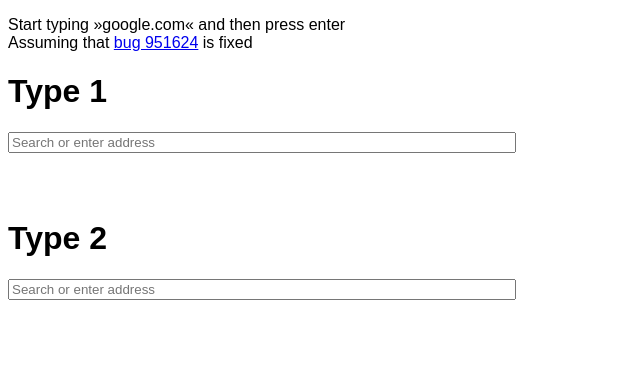
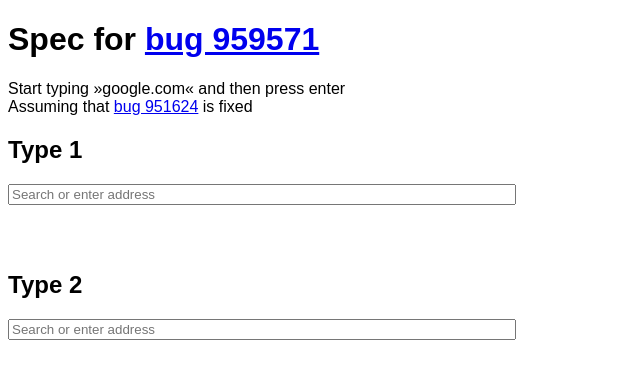
Before and after one commit to phlsa/ff-search-suggestion, a plain HTML site: page index.html in a window 1280 px wide. Shown: the whole page, without its empty margins (0-640 px from the left). Drawn offline with Linux system fonts and the light colour scheme.

Commit message:
add description and link to bug

```diff
--- a/index.html
+++ b/index.html
@@ -33,10 +33,11 @@
 </head>
 <body>
 
+<h1>Spec for <a href="https://bugzilla.mozilla.org/show_bug.cgi?id=959571">bug 959571</a></h1>
 <p>Start typing »google.com« and then press enter<br>
 Assuming that <a href="https://bugzilla.mozilla.org/show_bug.cgi?id=951624">bug 951624</a> is fixed</p>
 
-<h1>Type 1</h1>
+<h2>Type 1</h2>
 <input id="ab1" type="text" placeholder="Search or enter address">
 <div id="dd1" class="dropdown">
   <div class="list-entry">
@@ -45,7 +46,7 @@ Assuming that <a href="https://bugzilla.mozilla.org/show_bug.cgi?id=951624">bug
   </div>
 </div>
 
-<h1>Type 2</h1>
+<h2>Type 2</h2>
 <input id="ab2" type="text" placeholder="Search or enter address">
 <div id="dd2" class="dropdown">
   <div class="list-entry">
```
